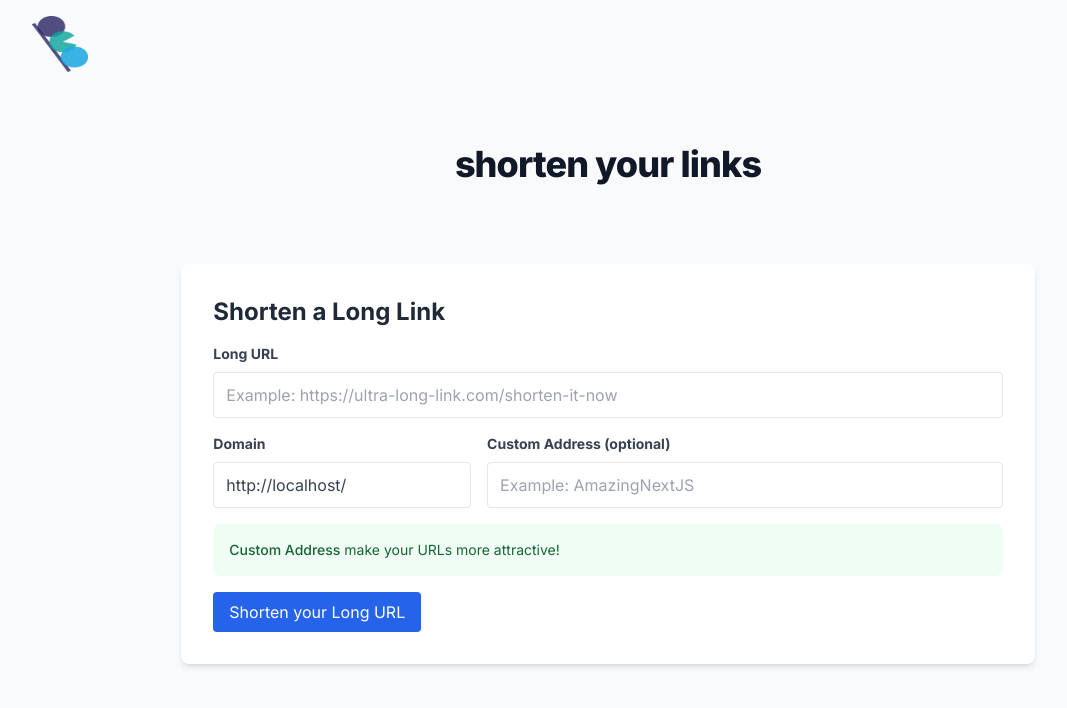
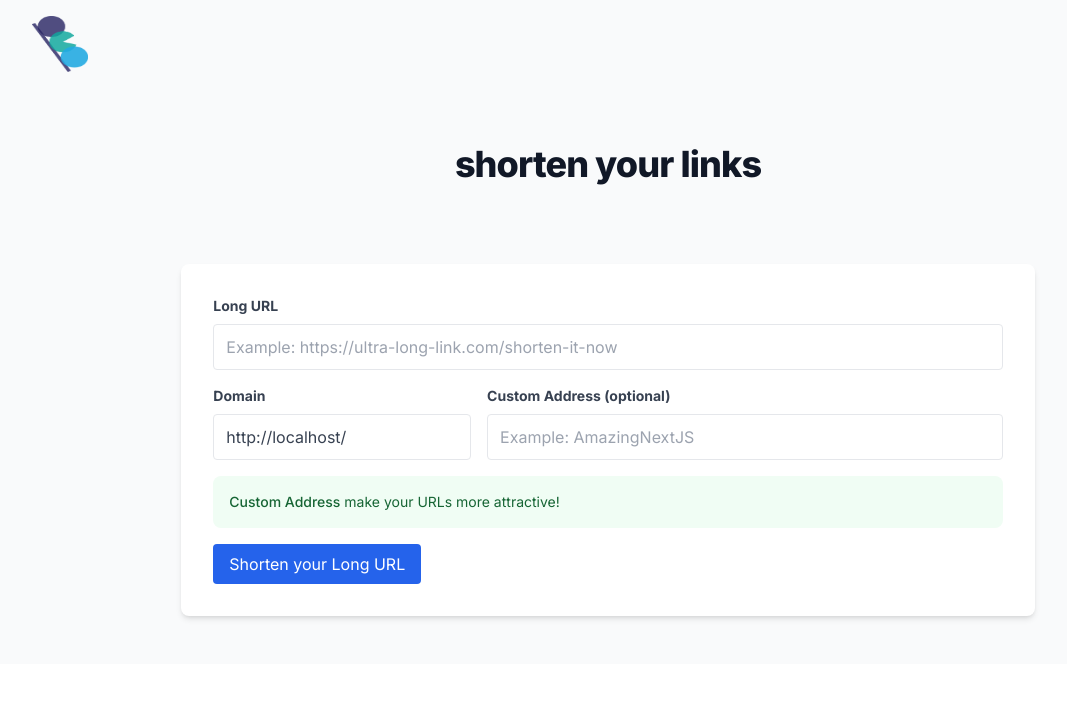
Before and after one commit to pchrisoc/link, a Next.js app: page / in a window 1280 px wide. Shown: the top 708 px of the page, without its empty margins (32-1099 px from the left). Built offline with nearby package versions, Linux system fonts and the light colour scheme.

Commit message:
delete text

```diff
--- a/src/components/Form.jsx
+++ b/src/components/Form.jsx
@@ -75,7 +75,6 @@ export default function Form() {
             ) : (
                 <section className="bg-gray-50 flex items-center justify-center">
                     <div className="bg-white p-8 rounded-lg shadow-md md:w-4/6 mb-12">
-                        <h2 className="text-2xl font-bold mb-4 text-gray-800">Shorten a Long Link</h2>
                         <form onSubmit={handleFormSubmit}>
                             <div className="mb-4">
                                 <label className="block text-l text-gray-700 text-sm font-bold mb-2" htmlFor="longURL">
```
